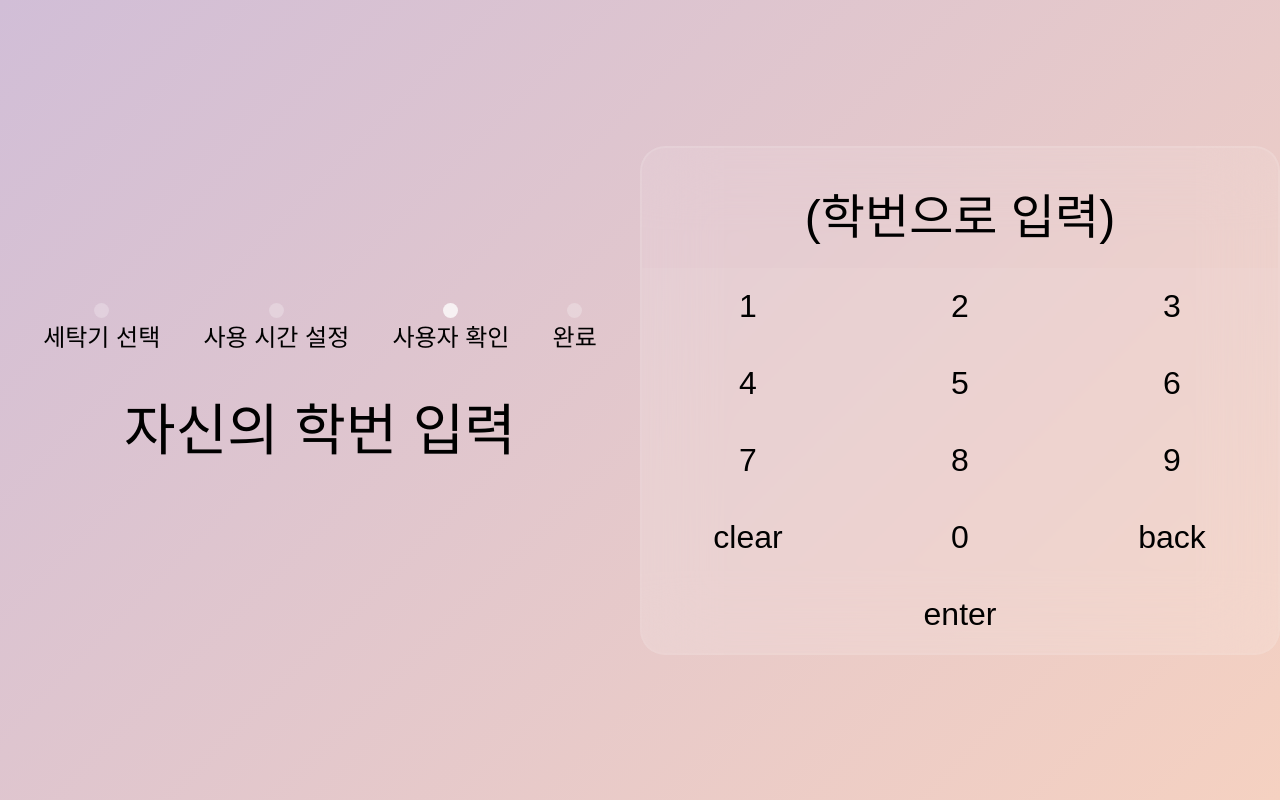
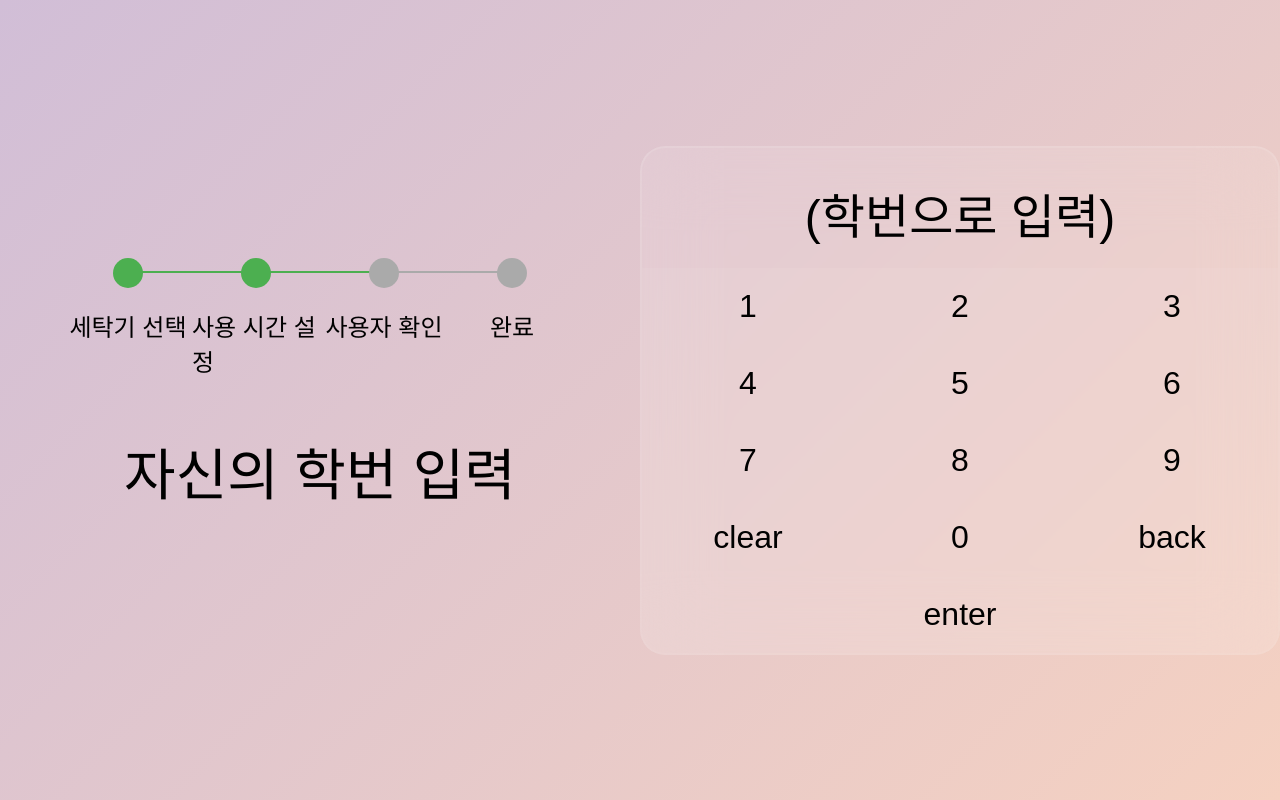
Before and after one commit to Team-5c0/5c0_web, a React (Create React App) app: page /name in a window 1280 px wide. Built offline with nearby package versions, Linux system fonts and the light colour scheme.

Commit message:
deco :: 디자인 수정

```diff
--- a/src/components/Step/index.jsx
+++ b/src/components/Step/index.jsx
@@ -3,32 +3,29 @@ import * as S from './style';
 
 const Step = ({step}) => {
 
+    const steps = ['세탁기 선택', '사용 시간 설정', '사용자 확인', '완료'];
+
     return (
         <S.Wrapper>
-            <S.StepContainer>
-                <S.Circle className={step === 1 ? 'active' : ''}/>
-                <S.Text>
-                    세탁기 선택
-                </S.Text>
-            </S.StepContainer>
-            <S.StepContainer>
-                <S.Circle className={step === 2 ? 'active' : ''}/>
-                <S.Text>
-                    사용 시간 설정
-                </S.Text>
-            </S.StepContainer>
-            <S.StepContainer>
-                <S.Circle className={step === 3 ? 'active' : ''}/>
-                <S.Text>
-                    사용자 확인
-                </S.Text>
-            </S.StepContainer>
-            <S.StepContainer>
-                <S.Circle className={step === 4 ? 'active' : ''}/>
-                <S.Text>
-                    완료
-                </S.Text>
-            </S.StepContainer>
+            <S.StatsContainer>
+                {steps.map((value, index) => (
+                    <S.StatContainer>
+                        <S.Line
+                            className={(index === 0 ? 'start' : '') + ' ' + (index <= step-1 ? 'active' : '')}
+                        />
+                        <S.Circle className={index < step-1 ? 'active' : ''}/>
+                    </S.StatContainer>
+                ))}
+            </S.StatsContainer>
+            <S.StepsContainer>
+                {steps.map((value, index) => (
+                    <S.StepContainer key={index}>
+                        <S.Text>
+                            {value}
+                        </S.Text>
+                    </S.StepContainer>
+                ))}
+            </S.StepsContainer>
         </S.Wrapper>
     )
 }
--- a/src/components/Step/style.js
+++ b/src/components/Step/style.js
@@ -1,30 +1,61 @@
 import styled from "styled-components";
+
+const InActive = "#aaaaaa";
+const Active = "#4caf50";
 
 export const Wrapper = styled.div`
     width: 100%;
     height: 25%;
     display: flex;
-    justify-content: space-evenly;
-`
-export const StepContainer = styled.div`
-    display: flex;
     flex-direction: column;
     justify-content: center;
     align-items: center;
 `
+export const StepsContainer = styled.div`
+       display: flex;
+       width: 80%;
+       max-width: 600px;
+       margin-bottom: 20px;
+`
+export const StepContainer = styled.div`
+    width: 25%;
+    display: flex;
+    justify-content: center;
+`
+export const StatsContainer = styled(StepsContainer)``
+export const StatContainer = styled(StepContainer)`
+    position: relative;
+`
 export const Circle = styled.div`
-    width: 15px;
-    height: 15px;
-    background-color: rgba(255,255,255,0.25);
-    backdrop-filter: blur(35px);
+    width: 30px;
+    height: 30px;
+    z-index: 2;
+    background-color: ${InActive};
+    backdrop-filter: opacity(100%);
     border-radius: 100%;
     &.active {
-        background-color: rgba(255,255,255, 0.75);
-        font-weight: bolder;
+        background-color: ${Active};
     }
 `
 export const Text = styled.span`
     font-family: Pretendard-Medium, sans-serif;
-    font-size: 1.5em;
+    font-size: 1.5rem;
 
 `
+
+export const Line = styled.div`
+    width: 100%;
+    height: 2px;
+    flex: 1;
+    position: absolute;
+    bottom: 50%;
+    right: 50%;
+    background-color: ${InActive};
+    z-index: 1;
+    &.start {
+        width: 0;
+    }
+    &.active {
+        background-color: ${Active};
+    }
+`
```
